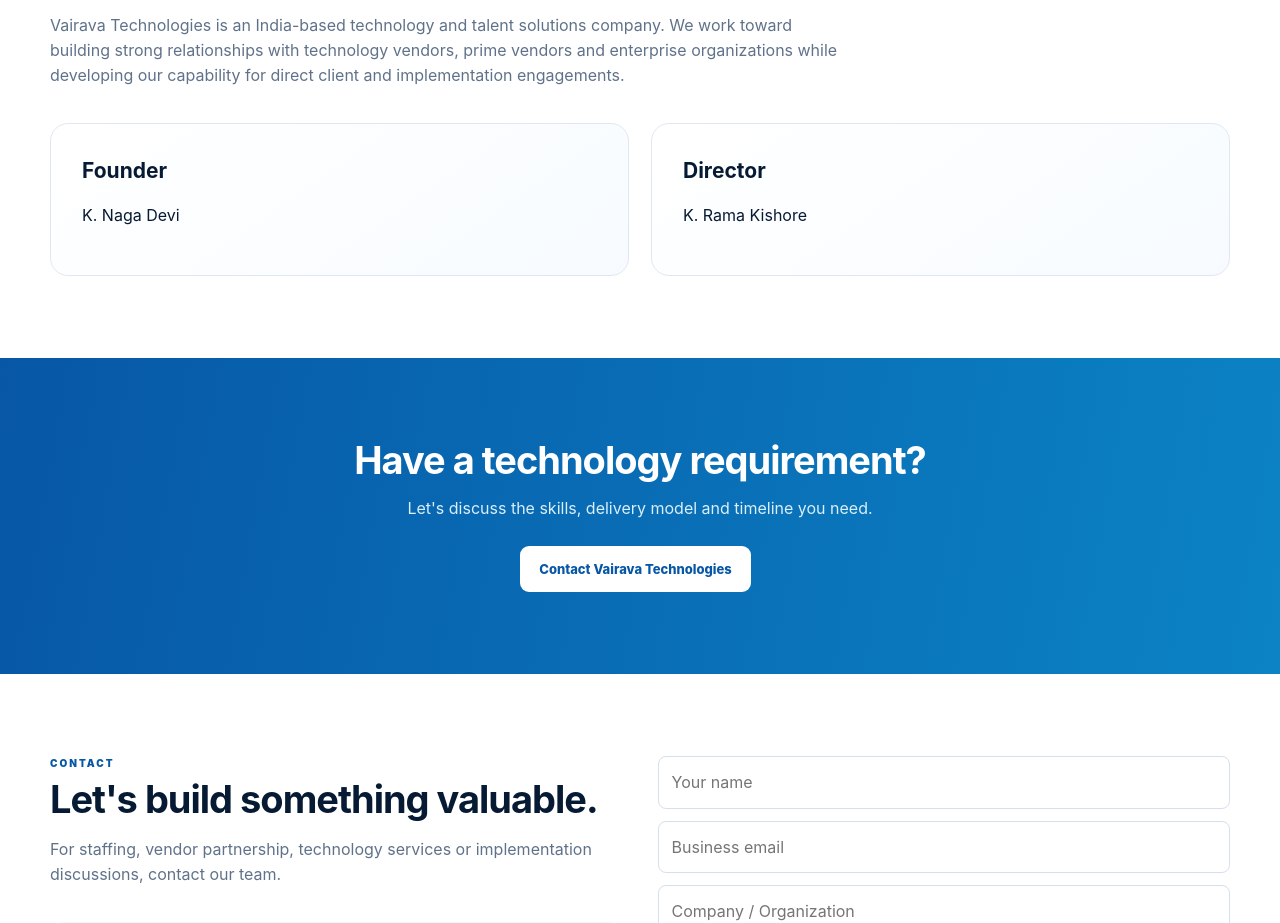
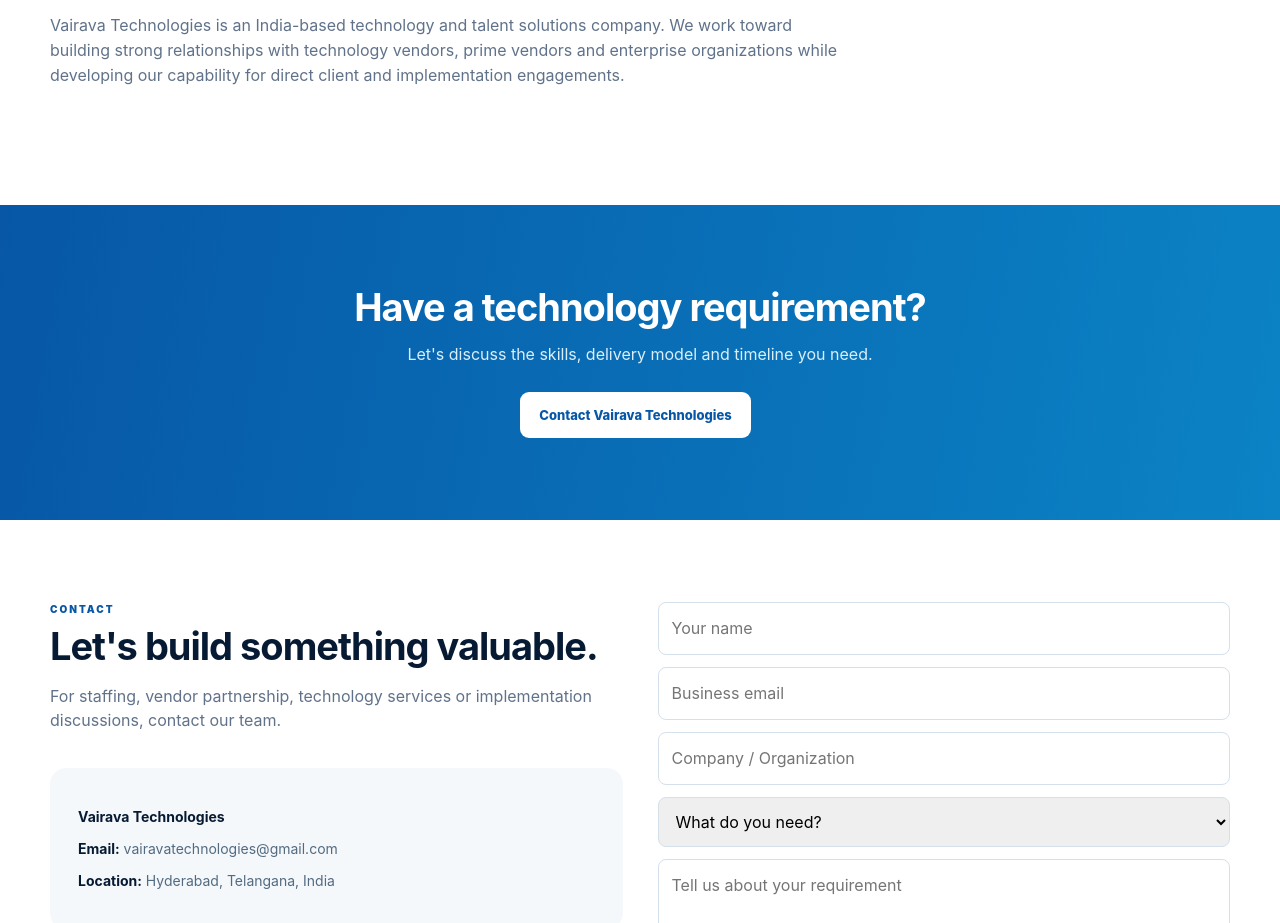
Before and after one commit to vairavatechnologies/vairava-technologies, a plain HTML site: page index.html in a window 1280 px wide. Shown: the part 3183-4106 px from the top of the page. Drawn offline with Linux system fonts and the light colour scheme.

Commit message:
Update index.html

```diff
--- a/index.html
+++ b/index.html
@@ -143,8 +143,7 @@
 <div class="kicker">About us</div><h2>Connecting Talent. Powering Technology.</h2>
 <p class="lead">Vairava Technologies is an India-based technology and talent solutions company. We work toward building strong relationships with technology vendors, prime vendors and enterprise organizations while developing our capability for direct client and implementation engagements.</p>
 <div class="cap">
-<div class="cap-card"><h3>Founder</h3><p>K. Naga Devi</p></div>
-<div class="cap-card"><h3>Director</h3><p>K. Rama Kishore</p></div>
+
 </div>
 </div></section>
 
```
